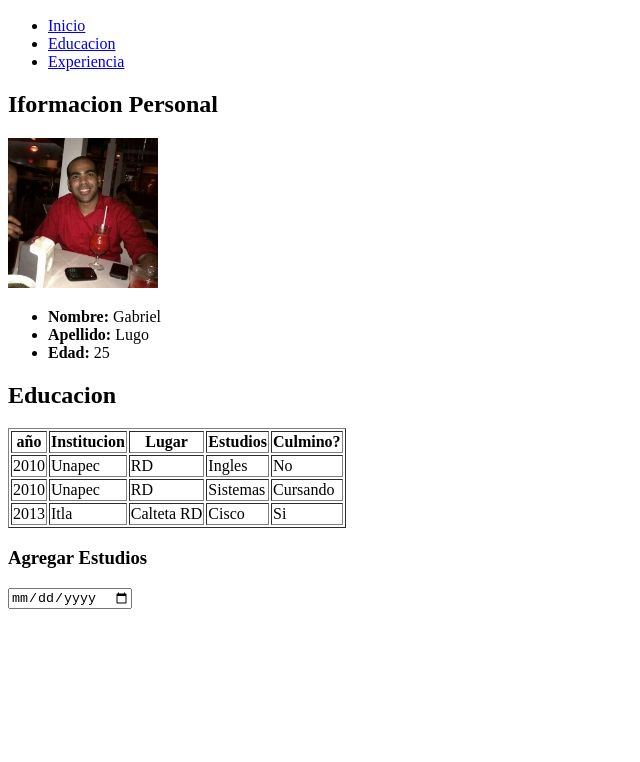
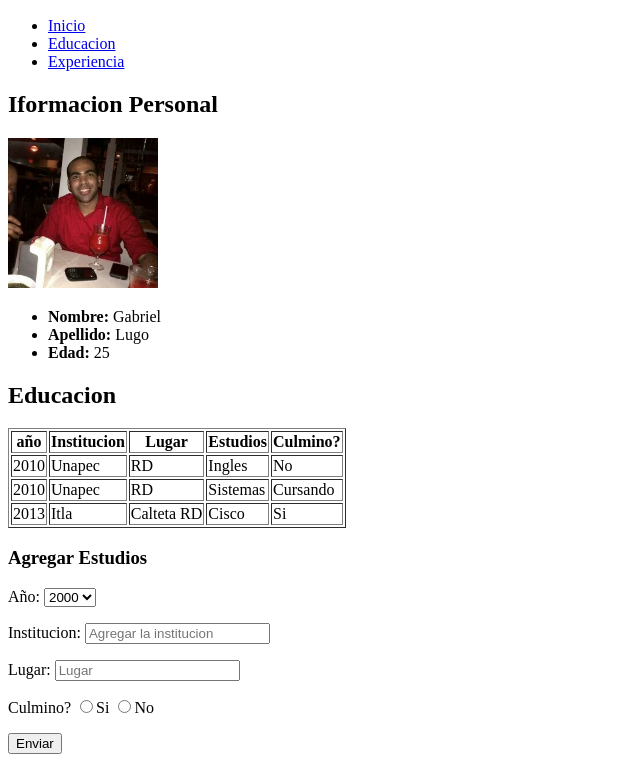
Before and after one commit to gabolugo/Hoja-de-Vida-DIgital, a plain HTML site: page Educacion.html in a window 1280 px wide. Shown: the part 110-872 px from the top of the page, without its empty margins (0-640 px from the left). Before the commit the page ends 800 px from the top, so only its background shows below. Drawn offline with Linux system fonts and the light colour scheme.

Commit message:
Ultima parte
Conclui esta seccion agregando los anios , el lugar , el radio entre
otros

```diff
--- a/Educacion.html
+++ b/Educacion.html
@@ -54,11 +54,40 @@
                 <td>Si</td>
       </tr>
   </table>
+  <section>
     <h3>Agregar Estudios</h3>
   <form class="" action="index.html" method="post">
-    <input type="date" name="Fecha" value="Fecha">
-
-
+    Año: <select name="años">
+        <option value="comienzo" disabled="Seleccionar"</option>
+        <option value="2000">2000</option>
+          <option value="2001">2001</option>
+            <option value="2002">2002</option>
+              <option value="2003">2003</option>
+                <option value="2004">2004</option>
+                  <option value="2005">2005</option>
+                    <option value="2006">2006</option>
+                    <option value="2007">2007</option>
+                      <option value="2008">2008</option>
+                        <option value="2009">2009</option>
+                          <option value="2010">2010</option>
+                          <option value="2011">2011</option>
+                            <option value="2012">2012</option>
+                              <option value="2013">2013</option>
+                                <option value="2014">2014</option>
+                                <option value="2015">2015</option>
+                                  <option value="2016">2016</option>
+                                    <option value="2017">2017</option>
+                                      <option value="2018">2018</option>
+                                      <option value="2019">2019</option>
+                                        <option value="2020">2020</option>
+                                          <option value="2021">2021</option>
+                                            <option value="2022">2022</option>
+      </select><p></p>
+    Institucion: <input  type="text" name="Institucion" placeholder="Agregar la institucion" required><p>
+      Lugar: <input  type="text" name="Lugar" placeholder="Lugar" required>
+      <p>Culmino? <input type="radio" name="Radio" value="true">Si <input type="radio" name="Radio" value="false">No</p>
+  <input type="submit" value="Enviar"  >
+    </section>
   </form>
   </body>
 </html>
```
